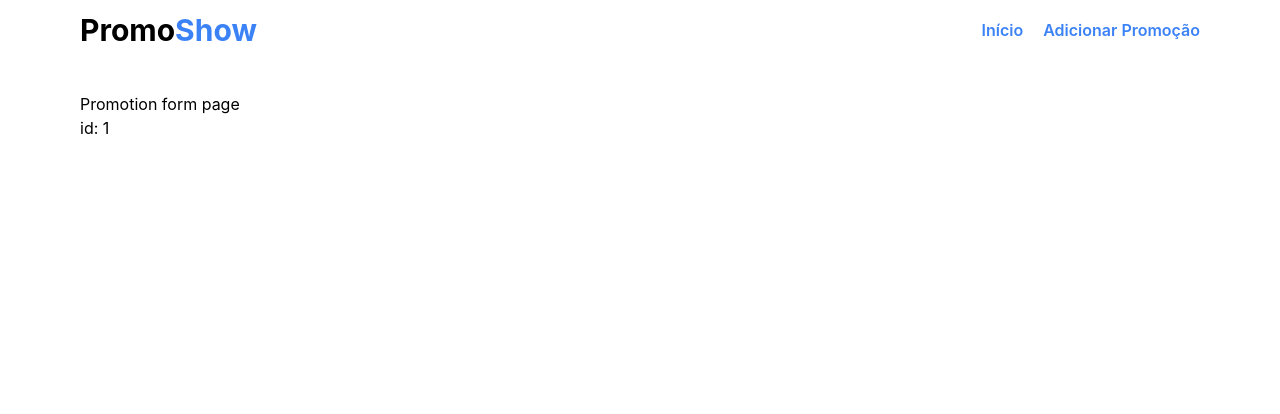
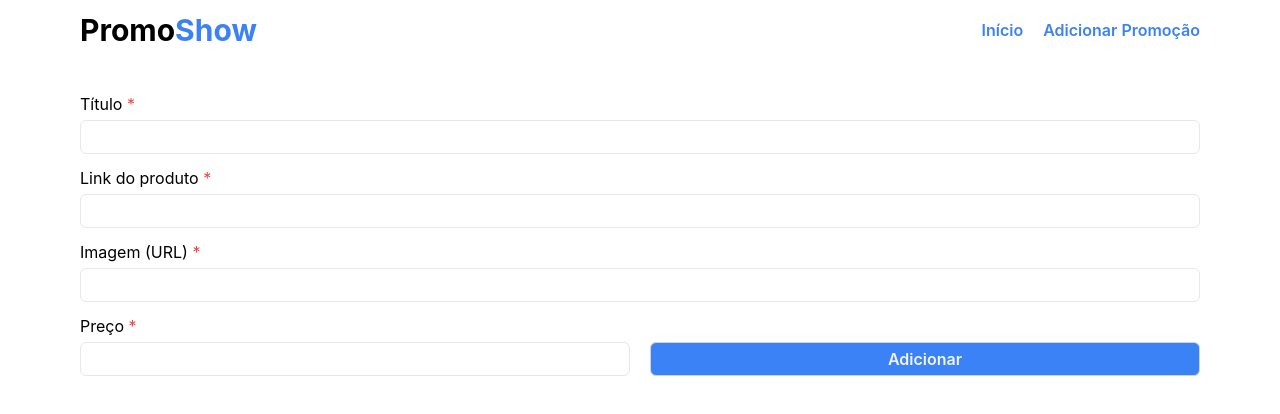
Before and after one commit to Santos-Samuels/promo-show, a React (Create React App) app: page /edit/1 in a window 1280 px wide. Shown: the top 414 px of the page. Built offline with nearby package versions, Linux system fonts and the light colour scheme.

Commit message:
Implementação do cadastro de produtos

```diff
--- a/src/components/Promotion/Card.js
+++ b/src/components/Promotion/Card.js
@@ -5,7 +5,7 @@ const PromotionCard = ({promotion}) => (
         <section>
             <div className="text-left">
                 <h1 className="font-bold">{ promotion.title }</h1>
-                <span className="text-2xl text-blue-500 font-bold">{ promotion.price.toLocaleString('pt-br',{style: 'currency', currency: 'BRL'}) }</span>
+                <span className="text-2xl text-blue-500 font-bold">{ Number(promotion.price).toLocaleString('pt-br',{style: 'currency', currency: 'BRL'}) }</span>
             </div>
 
             <footer className="flex justify-between items-center mt-1">
--- a/src/components/Promotion/Form.js
+++ b/src/components/Promotion/Form.js
@@ -1,13 +1,62 @@
-import { useParams } from "react-router-dom";
+import axios from "axios"
+import { useState } from "react"
+import { useHistory } from "react-router-dom"
+
+const initialValue = {
+    title: '',
+    url: '',
+    imageUrl: '',
+    price: 0
+}
 
 const PromotionForm = () => {
-    const { id } = useParams()
+    const [values, setValues] = useState(initialValue)
+    const history = useHistory()
+
+    function onChange(ev) {
+        const { name, value } = ev.target
+
+        setValues({ ...values, [name]: value })
+    }
+
+    function onSubmit(ev) {
+        ev.preventDefault()
+
+        axios.post('http://localhost:5000/promotions', values)
+        .then((response) => {
+            history.push('/')
+        })
+    }
 
     return (
         <div>
-            <h1>Promotion form page
-                {id && <p>id: { id }</p>}
-            </h1>
+            <form onSubmit={onSubmit} className="space-y-3">
+                <div>
+                    <label htmlFor="title">Título <span className="text-red-500">*</span></label>
+                    <input className="w-full border border-gray-200 rounded-md py-1 px-3 mt-1 focus:outline-none focus:ring-2 focus:ring-blue-500" type="text" name="title" id="title" onChange={onChange} required />
+                </div>
+
+                <div>
+                    <label htmlFor="url">Link do produto <span className="text-red-500">*</span></label>
+                    <input className="w-full border border-gray-200 rounded-md py-1 px-3 mt-1 focus:outline-none focus:ring-2 focus:ring-blue-500" type="text" name="url" id="url" onChange={onChange} required />
+                </div>
+
+                <div>
+                    <label htmlFor="imageUrl">Imagem (URL) <span className="text-red-500">*</span></label>
+                    <input className="w-full border border-gray-200 rounded-md py-1 px-3 mt-1 focus:outline-none focus:ring-2 focus:ring-blue-500" type="text" name="imageUrl" id="imageUrl" onChange={onChange} required />
+                </div>
+
+                <div className="grid grid-cols-2 gap-5">
+                    <div>
+                        <label htmlFor="price">Preço <span className="text-red-500">*</span></label>
+                        <input className="w-full border border-gray-200 rounded-md py-1 px-3 mt-1 focus:outline-none focus:ring-2 focus:ring-blue-500" type="number" step="0.01" name="price" id="price" min="0" onChange={onChange} required />
+                    </div>
+
+                    <div className="self-end">
+                        <button className="bg-blue-500 hover:bg-blue-600 transistion duration-300 ease-in-out border border-gray-300 text-gray-100 font-semibold rounded-md py-1 w-full">Adicionar</button>
+                    </div>
+                </div>
+            </form>
         </div>
     )
 }
--- a/src/components/Promotion/Search.js
+++ b/src/components/Promotion/Search.js
@@ -13,7 +13,7 @@ const PromotionSearch = () => {
       params.title_like = search
     }
 
-    axios.get('http://localhost:5000/promotions?_embed=comments', { params })
+    axios.get('http://localhost:5000/promotions?_embed=comments&_order=desc&_sort=id', { params })
     .then((response) => {
       setPromotions(response.data)
     });
```
Also changed, not shown: 1 other file (tests, documents, lock files or other folders).
